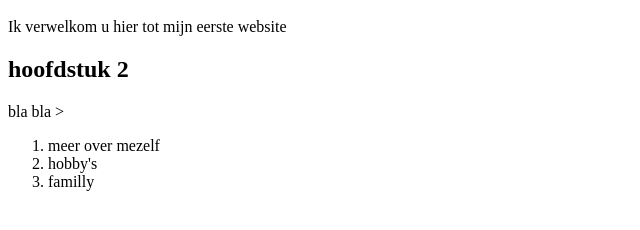
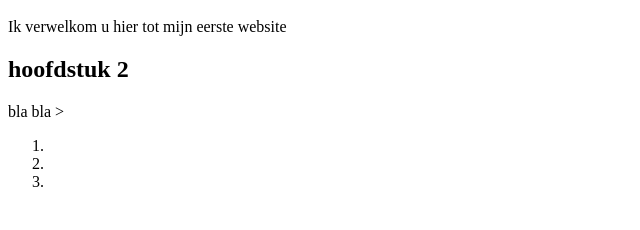
Before and after one commit to Mrflapke/mrflapke.github.io, a plain HTML site: page opdracht4.html in a window 1280 px wide. Shown: the part 48-278 px from the top of the page, without its empty margins (0-640 px from the left). Drawn offline with Linux system fonts and the light colour scheme.

Commit message:
extentie fout

```diff
--- a/opdracht4.html
+++ b/opdracht4.html
@@ -9,9 +9,9 @@
  <h2>hoofdstuk 2 </h2>
  <p>bla bla
 ><ol>
-    <li>meer over mezelf</li>
-    <li>hobby's</li>
-    <li>familly</li>
+    <li> <htmlopgave1</li>
+    <li><htmlopgave2/li>
+    <li><htmlopgave3</li>
   </ol>
 </body>
 
```
